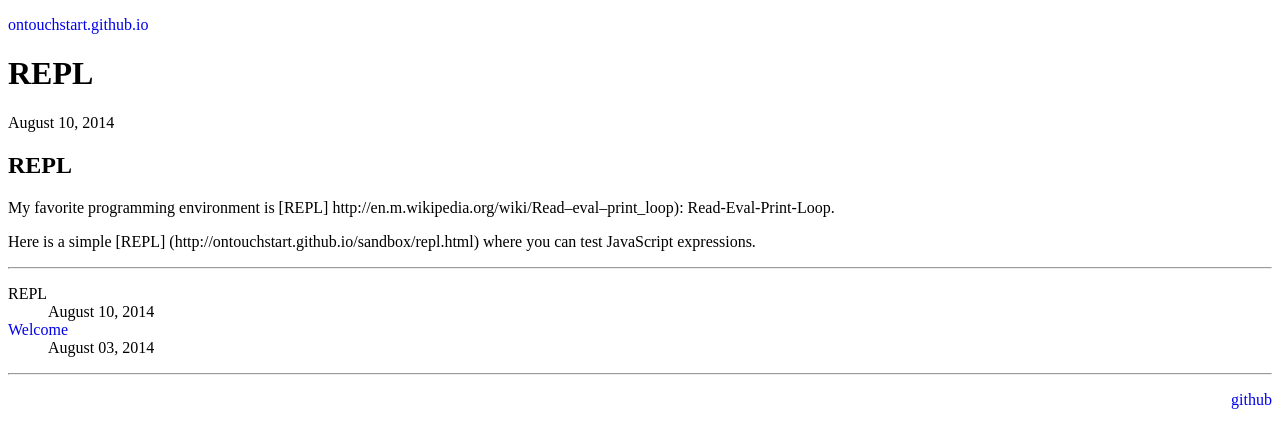
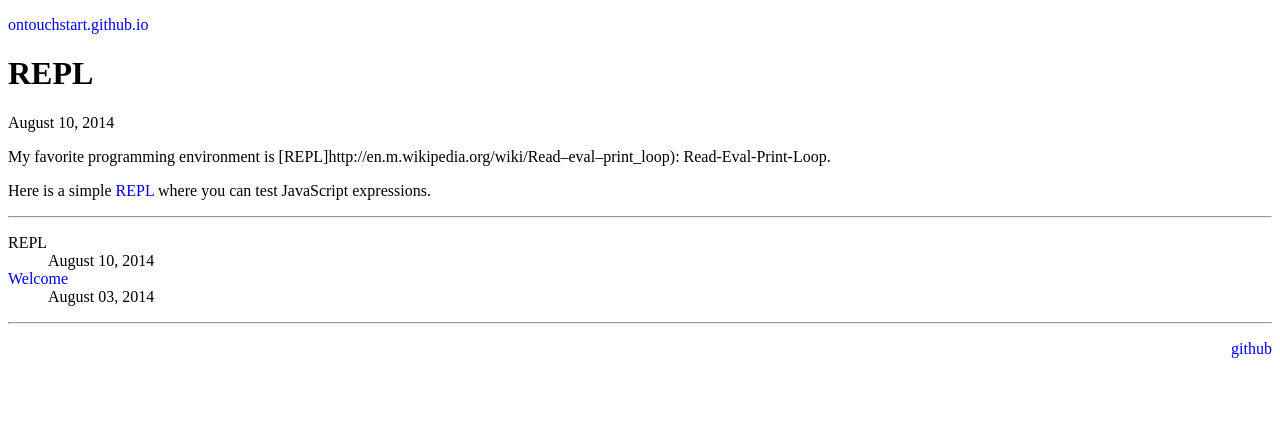
Before and after one commit to sam-enjoyhome/ontouchstart.github.io, a Jekyll site: the page built from _posts/2014-08-10-REPL.md, in a window 1280 px wide. Shown: the top 448 px of the page. Built offline with Jekyll 4.4.1, drawn with Linux system fonts in a browser that asks for light colours.

Commit message:
Update 2014-08-10-REPL.md

```diff
--- a/_posts/2014-08-10-REPL.md
+++ b/_posts/2014-08-10-REPL.md
@@ -3,9 +3,6 @@ layout: post
 title: REPL
 ---
 
-## REPL
+My favorite programming environment is [REPL]http://en.m.wikipedia.org/wiki/Read–eval–print_loop):  Read-Eval-Print-Loop.
 
-My favorite programming environment is [REPL] http://en.m.wikipedia.org/wiki/Read–eval–print_loop):  Read-Eval-Print-Loop.
-
-Here is a simple [REPL]
-(http://ontouchstart.github.io/sandbox/repl.html) where you can test JavaScript expressions.
+Here is a simple [REPL](http://ontouchstart.github.io/sandbox/repl.html) where you can test JavaScript expressions.
```
